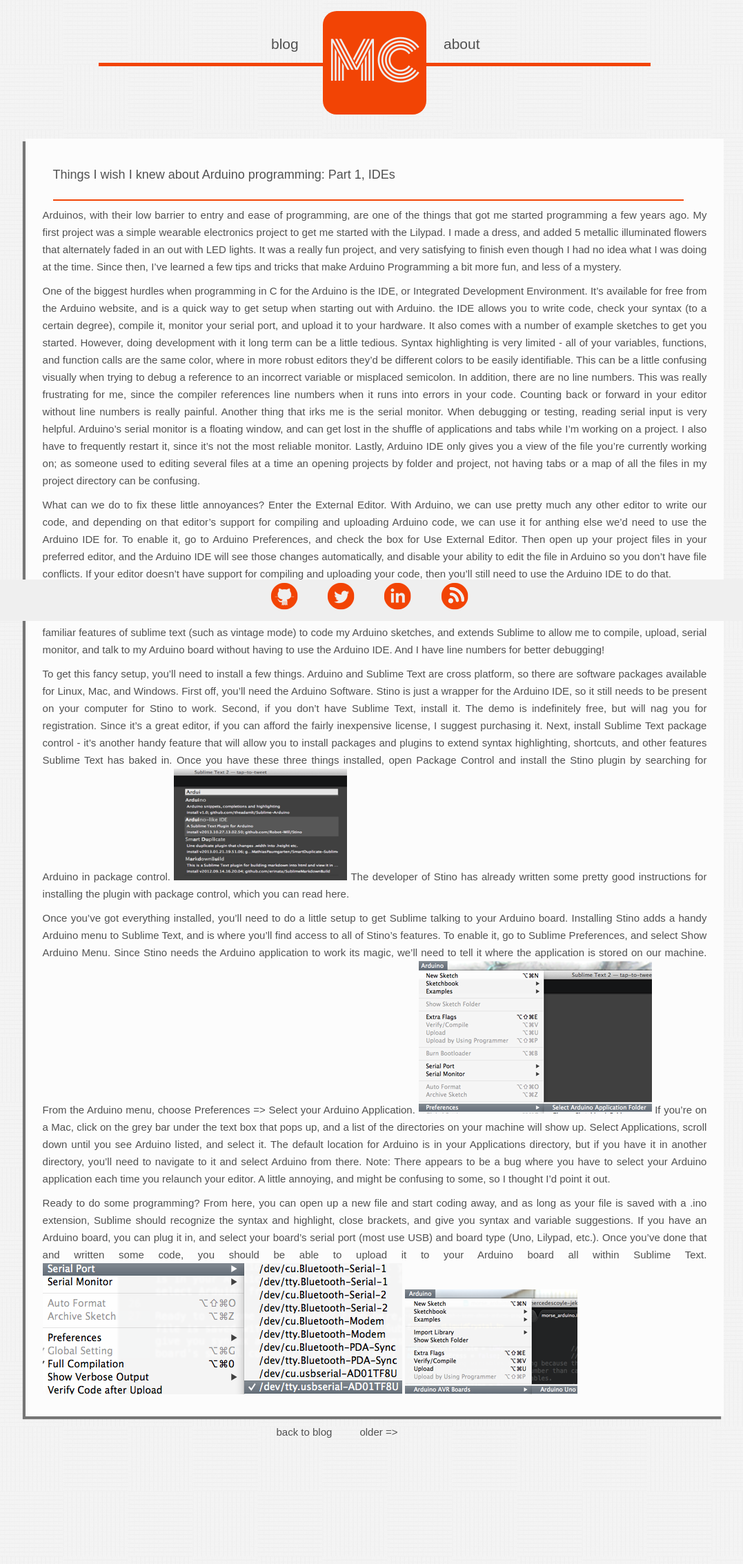
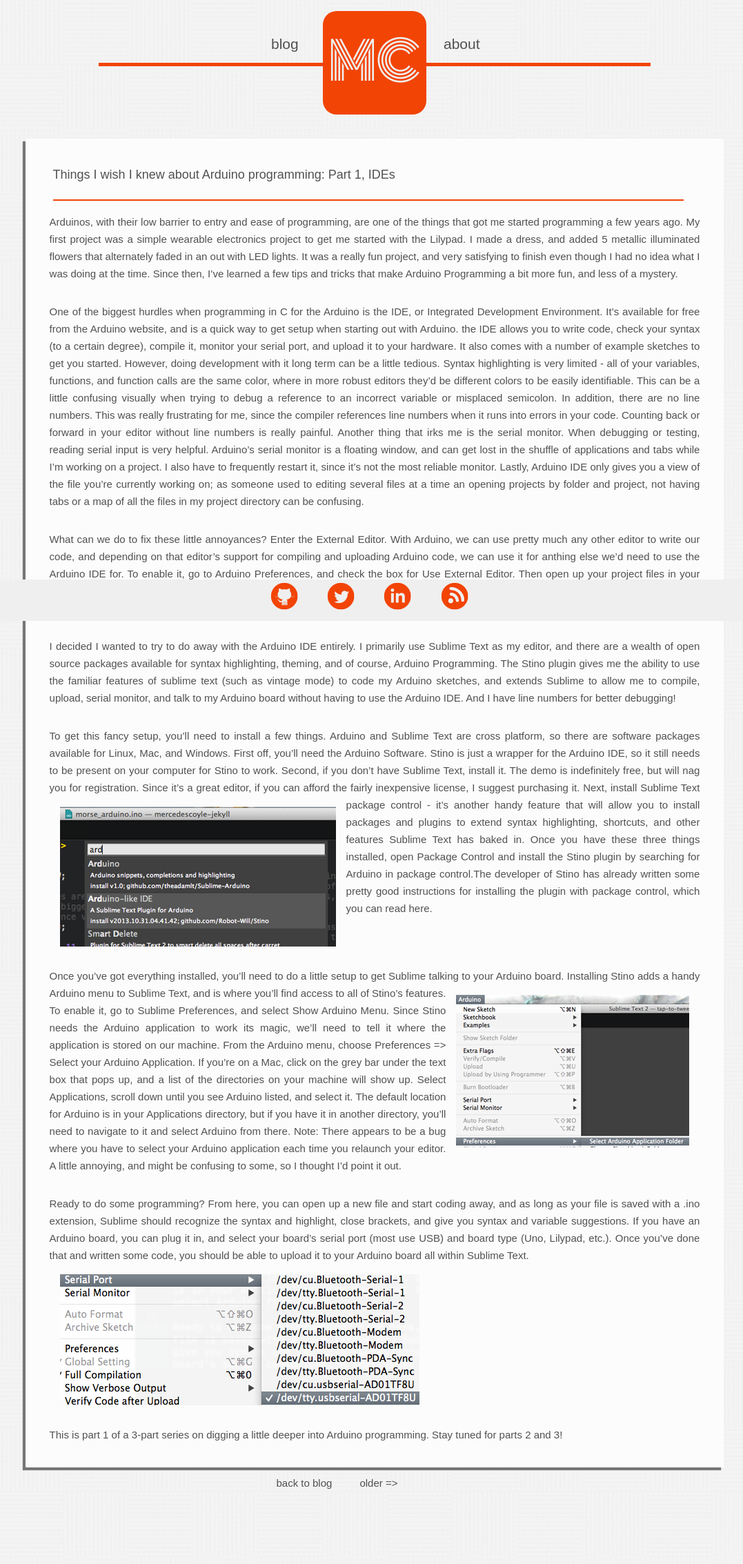
Before and after one commit to mercul3s/mercedescoyle.com-jekyll, a Jekyll site: the page built from blog/_posts/2013-11-13-arduino-programming-part-1-ides.markdown, in a window 1280 px wide. Shown: the whole page at 69% size, without its empty margins (97-1174 px from the left). Built offline with Jekyll 4.4.1, drawn with Linux system fonts in a browser that asks for light colours; before the commit the page ends 2193 px from its top, so only the background shows below that.

Commit message:
finishing up arduino blog post, fixed up image formatting for posts

```diff
--- a/_plugins/oembed.rb
+++ /dev/null
@@ -1,51 +0,0 @@
-##
-# OEmbed Liquid Tag for Jekyll
-#   - requires https://github.com/judofyr/ruby-oembed/
-#
-# Copyright 2011 Tammo van Lessen
-#
-#    Licensed under the Apache License, Version 2.0 (the "License");
-#    you may not use this file except in compliance with the License.
-#    You may obtain a copy of the License at
-#
-#        http://www.apache.org/licenses/LICENSE-2.0
-#
-#    Unless required by applicable law or agreed to in writing, software
-#    distributed under the License is distributed on an "AS IS" BASIS,
-#    WITHOUT WARRANTIES OR CONDITIONS OF ANY KIND, either express or implied.
-#    See the License for the specific language governing permissions and
-#    limitations under the License.
-##
-require 'oembed'
-require 'uri'
-
-# register all default OEmbed providers
-::OEmbed::Providers.register_all()
-# since register_all does not register all default providers, we need to do this here. See https://github.com/judofyr/ruby-oembed/issues/18
-::OEmbed::Providers.register(::OEmbed::Providers::Instagram, ::OEmbed::Providers::Slideshare, ::OEmbed::Providers::Yfrog, ::OEmbed::Providers::MlgTv)
-::OEmbed::Providers.register_fallback(::OEmbed::ProviderDiscovery, ::OEmbed::Providers::Embedly, ::OEmbed::Providers::OohEmbed)
-
-module Jekyll
-  class OEmbed < Liquid::Tag
-
-    def initialize(tag_name, text, tokens)
-       super
-       @text = text
-    end
-
-    def render(context)
-      # pipe param through liquid to make additional replacements possible
-      url = Liquid::Template.parse(@text).render context
-
-      # oembed look up
-      result = ::OEmbed::Providers.get(url.strip!, :format => :xml)
-
-      # Odd: slideshare uses provider-name instead of provider_name
-      provider = result.fields['provider_name'] || result.fields['provider-name'] || 'unknown'
-
-      "<div class=\"embed #{result.type} #{provider}\">#{result.html}</div>"
-    end
-  end
-end
-
-Liquid::Template.register_tag('oembed', Jekyll::OEmbed)
--- a/blog/_posts/2013-10-28-things-i-wish-i-knew-about-arduino-programming-part-1.markdown
+++ b/blog/_posts/2013-11-13-arduino-programming-part-1-ides.markdown
@@ -20,8 +20,11 @@
 
 I decided I wanted to try to do away with the Arduino IDE entirely. I primarily use [Sublime Text](sublimetext.com) as my editor, and there are a wealth of open source packages available for syntax highlighting, theming, and of course, Arduino Programming. The [Stino](https://github.com/Robot-Will/Stino) plugin gives me the ability to use the familiar features of sublime text (such as [vintage mode](http://www.sublimetext.com/docs/2/vintage.html)) to code my Arduino sketches, and extends Sublime to allow me to compile, upload, serial monitor, and talk to my Arduino board without having to use the Arduino IDE. And I have line numbers for better debugging!
 
-To get this fancy setup, you'll need to install a few things. Arduino and Sublime Text are cross platform, so there are software packages available for Linux, Mac, and Windows. First off, you'll need the Arduino Software. Stino is just a wrapper for the Arduino IDE, so it still needs to be present on your computer for Stino to work. Second, if you don't have Sublime Text, [install it](http://www.sublimetext.com/2). The demo is indefinitely free, but will nag you for registration. Since it's a great editor, if you can afford the fairly inexpensive license, I suggest purchasing it. Next, install Sublime Text [package control](https://sublime.wbond.net/installation) - it's another handy feature that will allow you to install packages and plugins to extend syntax highlighting, shortcuts, and other features Sublime Text has baked in. Once you have these three things installed, open Package Control and install the Stino plugin by searching for Arduino in package control. <img src="/images/install_arduino.png" alt="Install Package" id="" width="251" height="162" /> The developer of Stino has already written some pretty good instructions for installing the plugin with package control, which you can read [here](https://github.com/Robot-Will/Stino#1-installation-through-sublime-text-package-control).
+To get this fancy setup, you'll need to install a few things. Arduino and Sublime Text are cross platform, so there are software packages available for Linux, Mac, and Windows. First off, you'll need the Arduino Software. Stino is just a wrapper for the Arduino IDE, so it still needs to be present on your computer for Stino to work. Second, if you don't have Sublime Text, [install it](http://www.sublimetext.com/2). The demo is indefinitely free, but will nag you for registration. Since it's a great editor, if you can afford the fairly inexpensive license, I suggest purchasing it. <img src="/images/install_arduino.png" alt="Install Package" class="img_left" width="400" height="203" /> Next, install Sublime Text [package control](https://sublime.wbond.net/installation) - it's another handy feature that will allow you to install packages and plugins to extend syntax highlighting, shortcuts, and other features Sublime Text has baked in. Once you have these three things installed, open Package Control and install the Stino plugin by searching for Arduino in package control.The developer of Stino has already written some pretty good instructions for installing the plugin with package control, which you can read [here](https://github.com/Robot-Will/Stino#1-installation-through-sublime-text-package-control).
 
-Once you've got everything installed, you'll need to do a little setup to get Sublime talking to your Arduino board. Installing Stino adds a handy Arduino menu to Sublime Text, and is where you'll find access to all of Stino's features. To enable it, go to *Sublime Preferences*, and select *Show Arduino Menu.* Since Stino needs the Arduino application to work its magic, we'll need to tell it where the application is stored on our machine. From the Arduino menu, choose Preferences => Select your Arduino Application. ![Select Arduino Application](/images/select_arduino_app.png) If you're on a Mac, click on the grey bar under the text box that pops up, and a list of the directories on your machine will show up. Select Applications, scroll down until you see Arduino listed, and select it. The default location for Arduino is in your Applications directory, but if you have it in another directory, you'll need to navigate to it and select Arduino from there. *Note*: There appears to be a bug where you have to select your Arduino application each time you relaunch your editor. A little annoying, and might be confusing to some, so I thought I'd point it out.
+Once you've got everything installed, you'll need to do a little setup to get Sublime talking to your Arduino board. Installing Stino adds a handy Arduino menu to Sublime Text, and is where you'll find access to all of Stino's features. <img src="/images/select_arduino_app.png" alt="Select Arduino App" class="img_right" width="338" height="221" />To enable it, go to *Sublime Preferences*, and select *Show Arduino Menu.* Since Stino needs the Arduino application to work its magic, we'll need to tell it where the application is stored on our machine. From the Arduino menu, choose Preferences => Select your Arduino Application. If you're on a Mac, click on the grey bar under the text box that pops up, and a list of the directories on your machine will show up. Select Applications, scroll down until you see Arduino listed, and select it. The default location for Arduino is in your Applications directory, but if you have it in another directory, you'll need to navigate to it and select Arduino from there. *Note*: There appears to be a bug where you have to select your Arduino application each time you relaunch your editor. A little annoying, and might be confusing to some, so I thought I'd point it out.
 
-Ready to do some programming? From here, you can open up a new file and start coding away, and as long as your file is saved with a .ino extension, Sublime should recognize the syntax and highlight, close brackets, and give you syntax and variable suggestions. If you have an Arduino board, you can plug it in, and select your board's serial port (most use USB) and board type (Uno, Lilypad, etc.). Once you've done that and written some code, you should be able to upload it to your Arduino board all within Sublime Text. ![Serial Port Selection](/images/serial_port.png) ![Board Type](/images/board_type.png)
+Ready to do some programming? From here, you can open up a new file and start coding away, and as long as your file is saved with a .ino extension, Sublime should recognize the syntax and highlight, close brackets, and give you syntax and variable suggestions. If you have an Arduino board, you can plug it in, and select your board's serial port (most use USB) and board type (Uno, Lilypad, etc.). Once you've done that and written some code, you should be able to upload it to your Arduino board all within Sublime Text.
+<img src="/images/serial_port.png" alg="Serial Port Selection" class="img_left" width="" height="" />
+
+This is part 1 of a 3-part series on digging a little deeper into Arduino programming. Stay tuned for parts 2 and 3!
--- a/css/style.css
+++ b/css/style.css
@@ -344,7 +344,7 @@
 }
 
 .post p {
-  padding: 5px;
+  padding: 15px;
   clear: left;
   text-align: justify;
 }
@@ -397,6 +397,18 @@
 .post iframe {
   width: 560px;
   margin: auto;
+}
+
+.post img {
+  padding: 15px;
+}
+
+.img_left {
+  float: left;
+}
+
+.img_right {
+  float: right;
 }
 
 .date {
```
Also changed, not shown: other parts of blog/_posts/2013-11-13-arduino-programming-part-1-ides.markdown (+1 -1 lines), images/Screen Shot 2013-10-29 at 1.26.23 PM.png (deleted), images/Screen Shot 2013-10-29 at 1.27.38 PM.png (deleted), images/Screen Shot 2013-10-29 at 1.32.02 PM.png (deleted), images/install_arduino.png.
